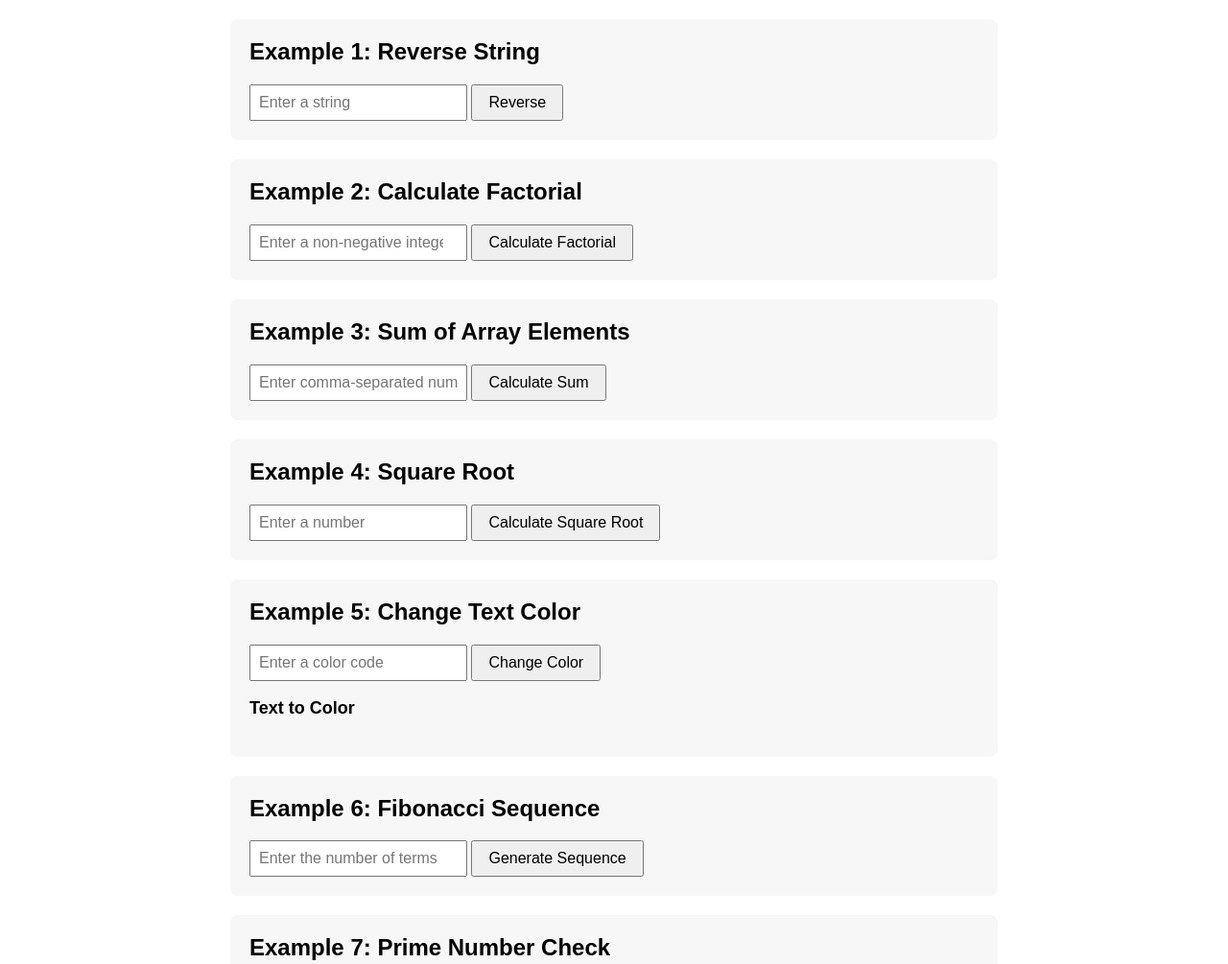
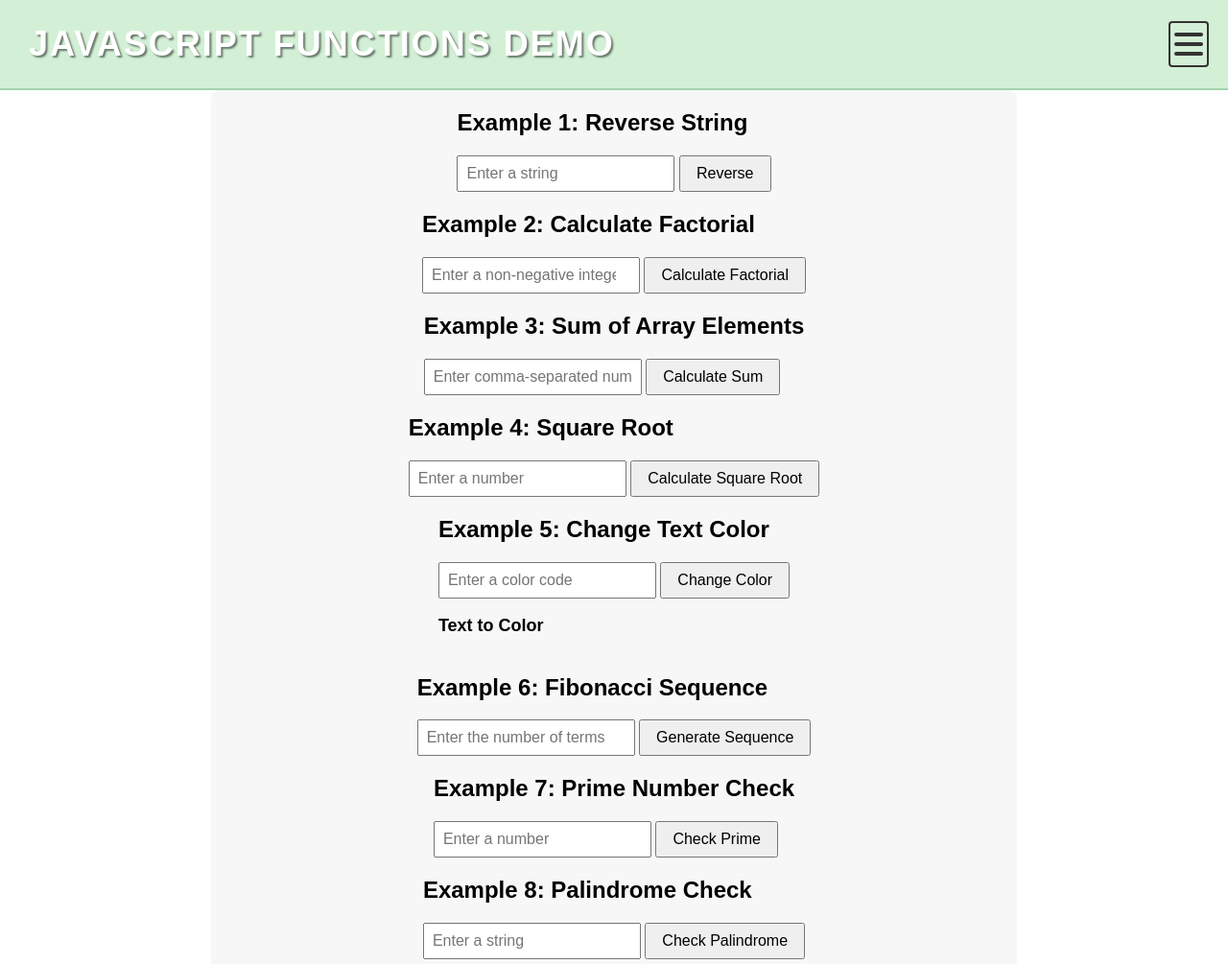
Before and after one commit to trevorks1/javascriptfunc, a plain HTML site: page index.html in a window 1280 px wide. Shown: the top 1005 px of the page at 96% size. Drawn offline with Linux system fonts and the light colour scheme.

Commit message:
adding some styling and new functions

```diff
--- a/index.html
+++ b/index.html
@@ -7,88 +7,114 @@
     <link rel="stylesheet" href="styles.css">
 </head>
 <body>
-    <div id="app">
+    <header>
+        <h1>JavaScript Functions Demo</h1>
+        <div class="menu-toggle">
+            <div class="bar"></div>
+            <div class="bar"></div>
+            <div class="bar"></div>
+        </div>
+    </header>
+    <div id="app" class="function-container">
         <!-- Example 1: Reverse String -->
         <div class="example">
             <h2>Example 1: Reverse String</h2>
+            <div>
                 <input type="text" id="inputString" placeholder="Enter a string">
                 <button id="reverseBtn">Reverse</button>
+            </div>
             <div id="reversedString"></div>
         </div>
 
         <!-- Example 2: Calculate Factorial -->
         <div class="example">
             <h2>Example 2: Calculate Factorial</h2>
+            <div>
                 <input type="number" id="inputNumber" placeholder="Enter a non-negative integer">
                 <button id="factorialBtn">Calculate Factorial</button>
+            </div>
             <div id="factorialResult"></div>
         </div>
+
         <!-- Example 3: Sum of Array Elements -->
         <div class="example">
             <h2>Example 3: Sum of Array Elements</h2>
+            <div>
                 <input type="text" id="inputArray" placeholder="Enter comma-separated numbers">
                 <button id="sumArrayBtn">Calculate Sum</button>
+            </div>
             <div id="sumArrayResult"></div>
         </div>
 
         <!-- Example 4: Square Root -->
         <div class="example">
             <h2>Example 4: Square Root</h2>
+            <div>
                 <input type="number" id="inputNumberSqrt" placeholder="Enter a number">
                 <button id="squareRootBtn">Calculate Square Root</button>
+            </div>
             <div id="squareRootResult"></div>
         </div>
 
         <!-- Example 5: Change Text Color -->
         <div class="example">
             <h2>Example 5: Change Text Color</h2>
+            <div>
                 <input type="text" id="colorInput" placeholder="Enter a color code">
                 <button id="colorBtn">Change Color</button>
+            </div>
             <p id="textToColor">Text to Color</p>
         </div>
 
         <!-- Example 6: Fibonacci Sequence -->
         <div class="example">
             <h2>Example 6: Fibonacci Sequence</h2>
+            <div>
                 <input type="number" id="fibonacciNumber" placeholder="Enter the number of terms">
                 <button id="fibonacciBtn">Generate Sequence</button>
+            </div>
             <div id="fibonacciResult"></div>
         </div>
 
         <!-- Example 7: Prime Number Check -->
         <div class="example">
             <h2>Example 7: Prime Number Check</h2>
+            <div>
                 <input type="number" id="primeNumber" placeholder="Enter a number">
                 <button id="primeBtn">Check Prime</button>
+            </div>
             <div id="primeResult"></div>
         </div>
 
         <!-- Example 8: Palindrome Check -->
         <div class="example">
             <h2>Example 8: Palindrome Check</h2>
+            <div>
                 <input type="text" id="inputPalindrome" placeholder="Enter a string">
                 <button id="palindromeBtn">Check Palindrome</button>
+            </div>
             <div id="palindromeResult"></div>
         </div>
 
         <!-- Example 9: Find Maximum Element in an Array -->
         <div class="example">
             <h2>Example 9: Find Maximum Element in an Array</h2>
+            <div>
                 <input type="text" id="inputMaxArray" placeholder="Enter comma-separated numbers">
                 <button id="maxArrayBtn">Find Maximum</button>
+            </div>
             <div id="maxArrayResult"></div>
         </div>
 
         <!-- Example 10: Generate Random Password -->
         <div class="example">
             <h2>Example 10: Generate Random Password</h2>
+            <div>
                 <input type="number" id="passwordLength" placeholder="Enter password length">
                 <button id="passwordBtn">Generate Password</button>
+            </div>
             <div id="randomPasswordResult"></div>
         </div>
-
-
-        <!-- Add more examples as needed -->
     </div>
     <script src="app.js"></script>
 </body>
--- a/styles.css
+++ b/styles.css
@@ -1,20 +1,70 @@
+header {
+    background-color: #d3f0d6; /* Pastel green color */
+    padding: 20px;
+    border-bottom: 2px solid #a3d3af; /* Lighter green border */
+    width: 100%; /* Stretch header across the entire width */
+    box-sizing: border-box; /* Include padding and border in the width */
+    display: flex;
+    justify-content: space-between; /* Align items horizontally */
+    align-items: center; /* Align items vertically */
+}
+
+header h1 {
+    margin: 0;
+    font-size: 36px; /* Increase font size */
+    text-transform: uppercase; /* Uppercase letters */
+    letter-spacing: 2px; /* Add letter spacing */
+    padding: 5px 10px; /* Adjust padding */
+    border-radius: 4px; /* Rounded corners */
+    color: white; /* Text color */
+    font-weight: bold; /* Bolden the letters */
+    text-shadow: 2px 2px 2px rgba(0, 0, 0, 0.5); /* Add shadow to letters */
+}
+
+.menu-toggle {
+    cursor: pointer;
+    border: 2px solid #333; /* Border around the hamburger menu */
+    border-radius: 4px; /* Rounded corners */
+    padding: 4px; /* Adjust padding to prevent overlapping with borders */
+}
+
+.bar {
+    width: 30px;
+    height: 4px;
+    background-color: #333;
+    margin: 6px 0;
+    border-radius: 2px;
+}
+
+.menu-toggle:hover .bar {
+    background-color: #555;
+}
+
 body {
     font-family: Arial, sans-serif;
     margin: 0;
     padding: 0;
+    display: flex;
+    flex-direction: column; /* Stack elements vertically */
+    align-items: center; /* Center horizontally */
 }
 
 #app {
-    max-width: 800px;
-    margin: 0 auto;
+    background-color: #f7f7f7; /* Off-white background color */
     padding: 20px;
+    border-radius: 8px;
+    width: 80%; /* Adjust width as needed */
+    max-width: 800px; /* Limit maximum width */
+}
+
+.function-container {
+    display: flex;
+    flex-direction: column; /* Stack example functions vertically */
+    align-items: center; /* Center horizontally */
 }
 
 .example {
-    margin-bottom: 20px;
-    padding: 20px;
-    background-color: #f7f7f7;
-    border-radius: 8px;
+    margin-bottom: 20px; /* Add space between example functions */
 }
 
 .example h2 {
```
Lines whose indentation alone changed are shown as unchanged.
